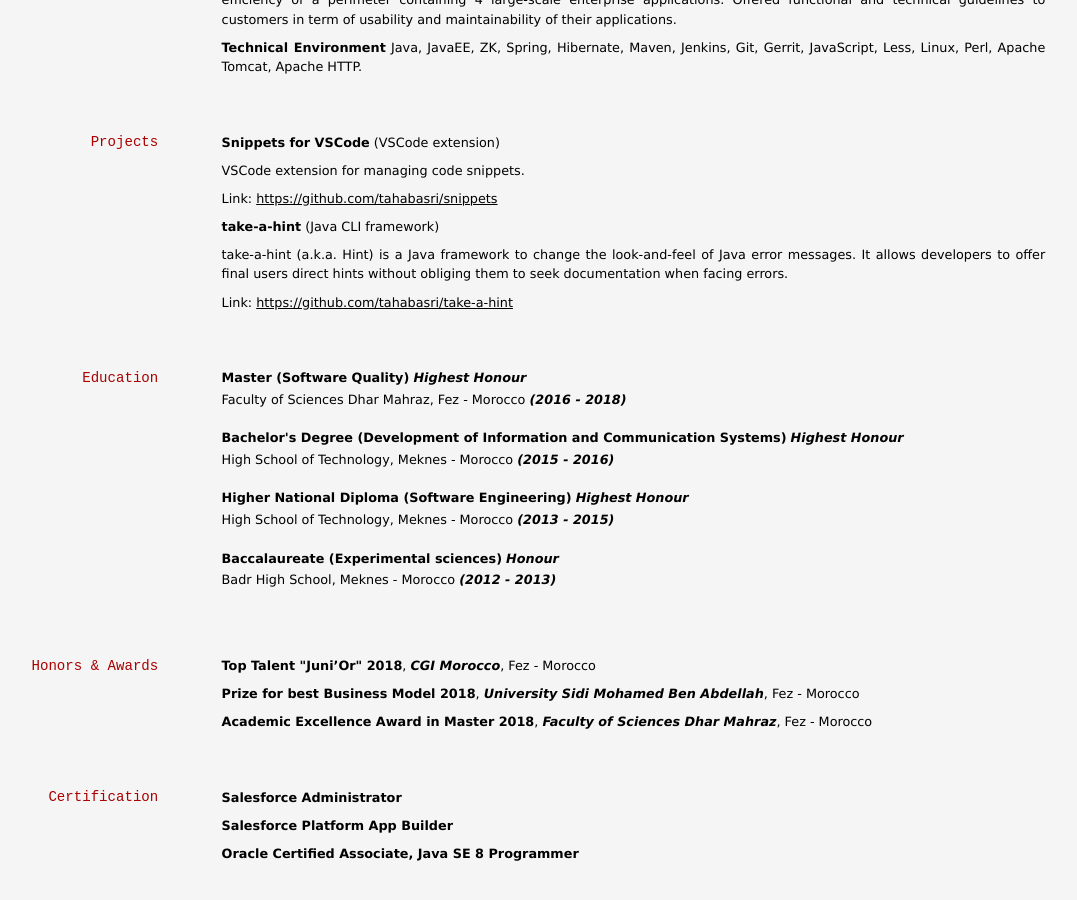
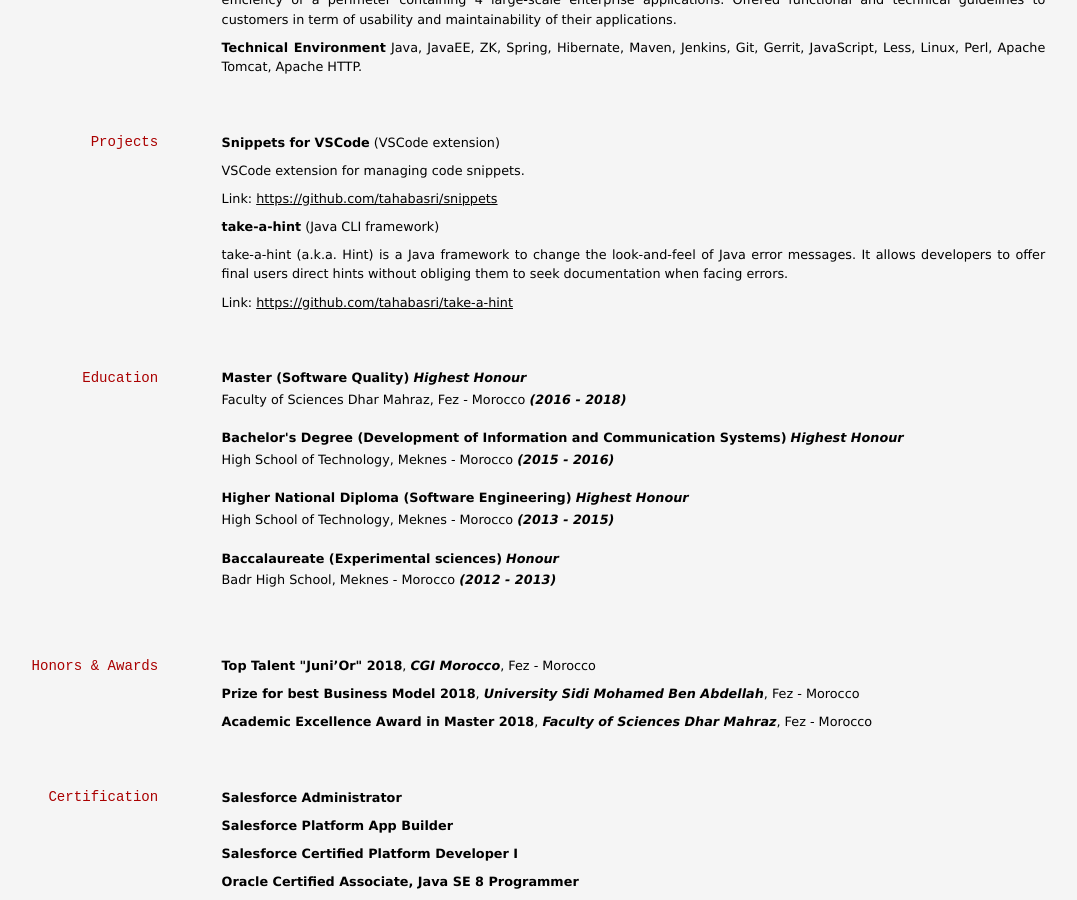
Before and after one commit to tahabasri/portfolio, a Jekyll site: the page built from resume/index.md, in a window 1280 px wide and 900 px high, scrolled down 677 px. Shown: the whole window, without its empty margins (108-1185 px from the left). Built offline with Jekyll 4.4.1, drawn with Linux system fonts in a browser that asks for light colours; before the commit the page ends 1549 px from its top, so only the background shows below that.

Commit message:
Add Salesforce Certified Platform Developer I cert

```diff
--- a/resume/index.md
+++ b/resume/index.md
@@ -165,4 +165,5 @@
 
 <p><strong>Salesforce Administrator</strong></p>
 <p><strong>Salesforce Platform App Builder</strong></p>
+<p><strong>Salesforce Certified Platform Developer I</strong></p>
 <p><strong>Oracle Certified Associate, Java SE 8 Programmer</strong></p>
```
